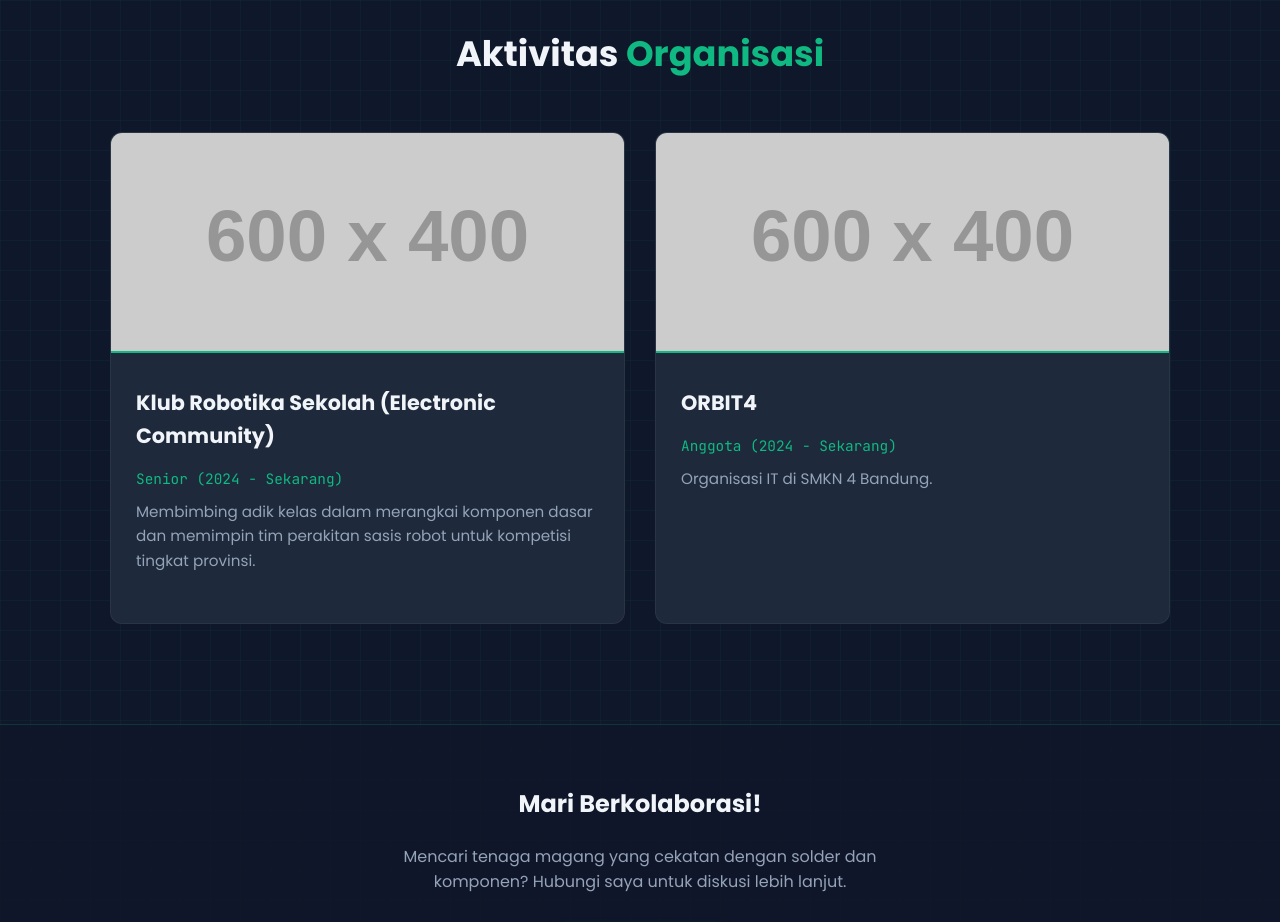
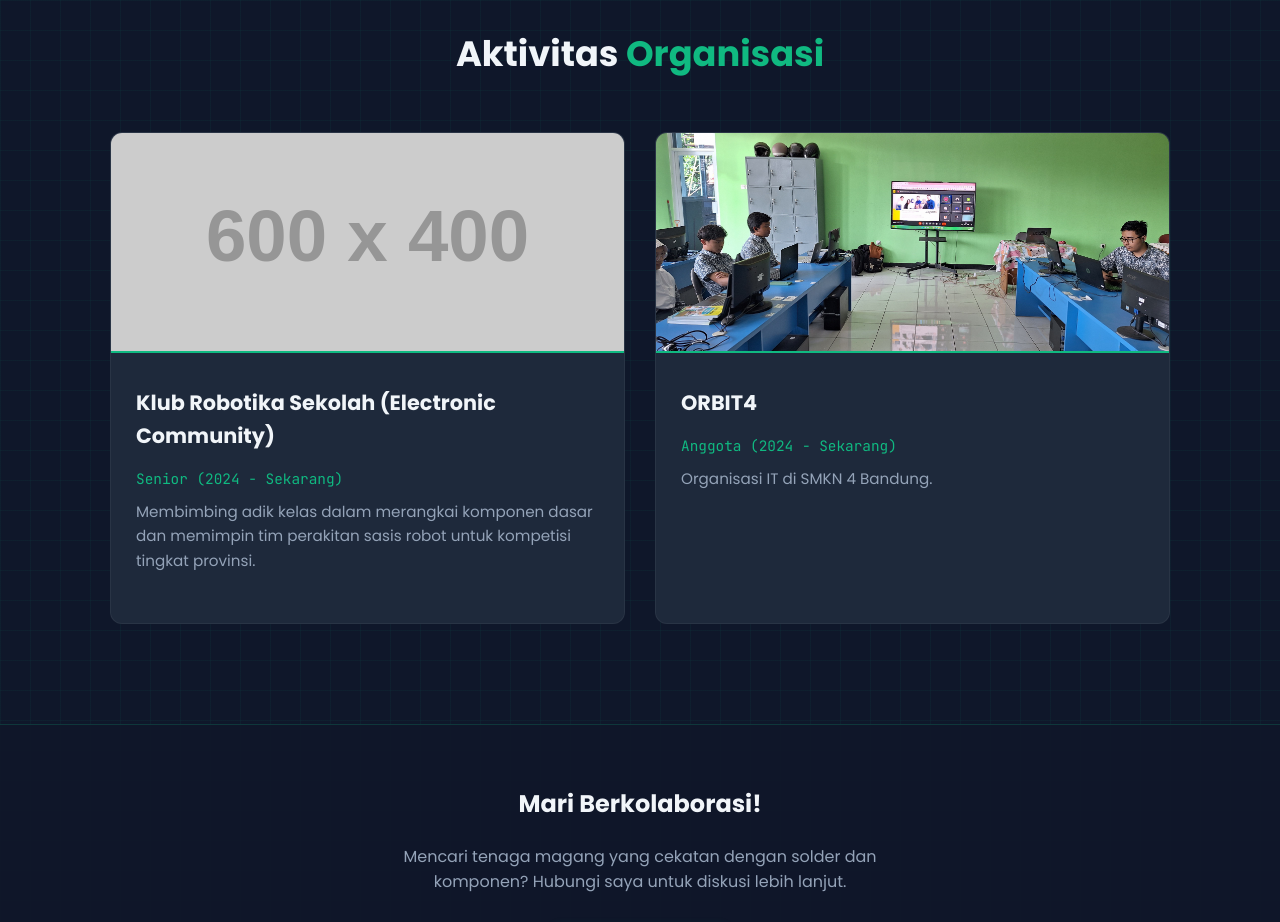
Before and after one commit to Nafil22/nafil22.github.io, a plain HTML site: page index.html in a window 1280 px wide. Shown: the part 2820-3742 px from the top of the page. Drawn offline with Linux system fonts and the light colour scheme; placeholder pictures from the web are drawn by us.

Commit message:
Update index.html

```diff
--- a/index.html
+++ b/index.html
@@ -385,7 +385,7 @@
 
                 <!-- EKSKUL 2 -->
                 <div class="card">
-                    <img src="https://via.placeholder.com/600x400.png?text=Foto+Pramuka" alt="Pramuka">
+                    <img src="2023-08-04-17-16-07-pelaksanaan-teaching-factory-smkn-4-bandung-bersama-neuronworks-jagoit.jpg" alt="orbit">
                     <div class="card-content">
                         <h3 class="card-title">ORBIT4</h3>
                         <p class="tech-font" style="margin-bottom: 10px; font-size: 0.9rem;">Anggota (2024 - Sekarang)</p>
```
